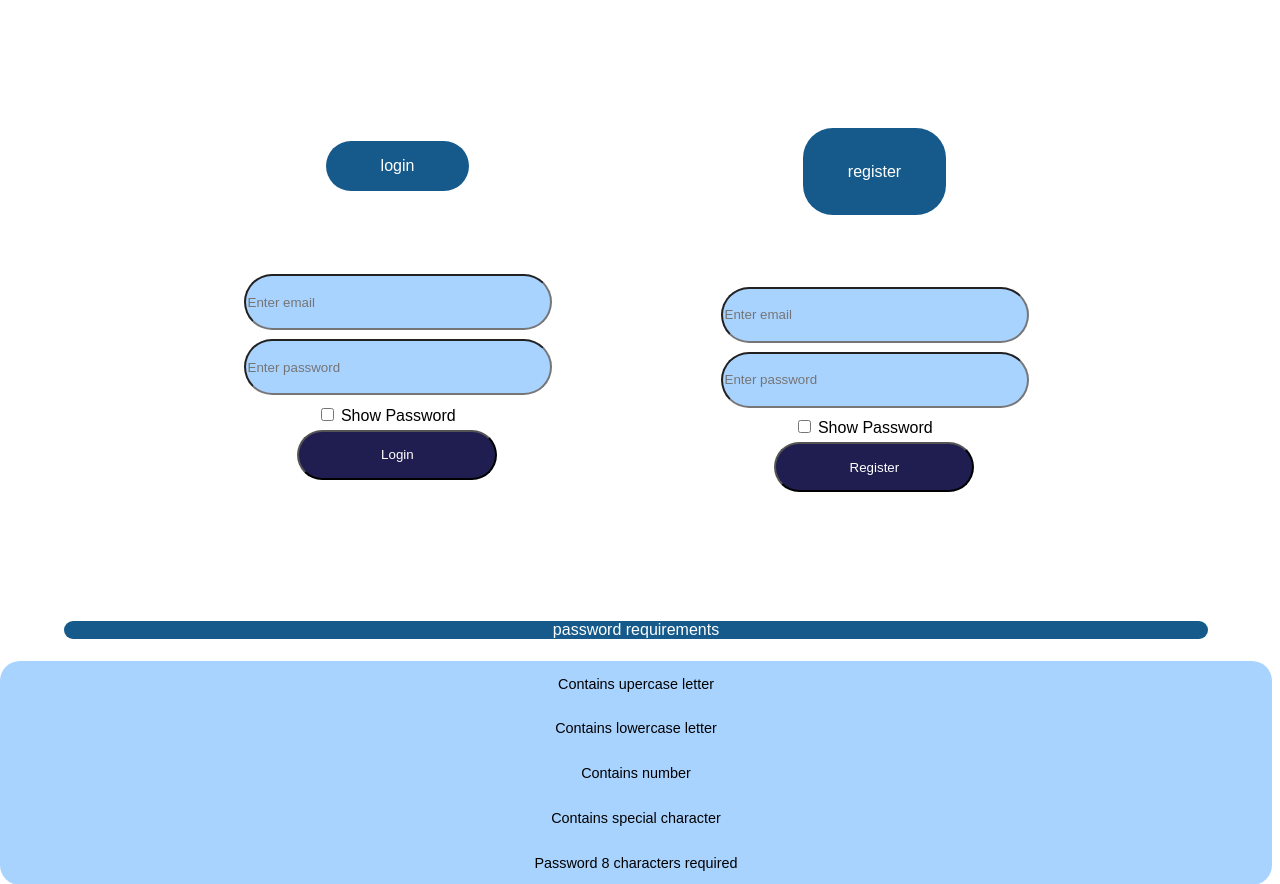
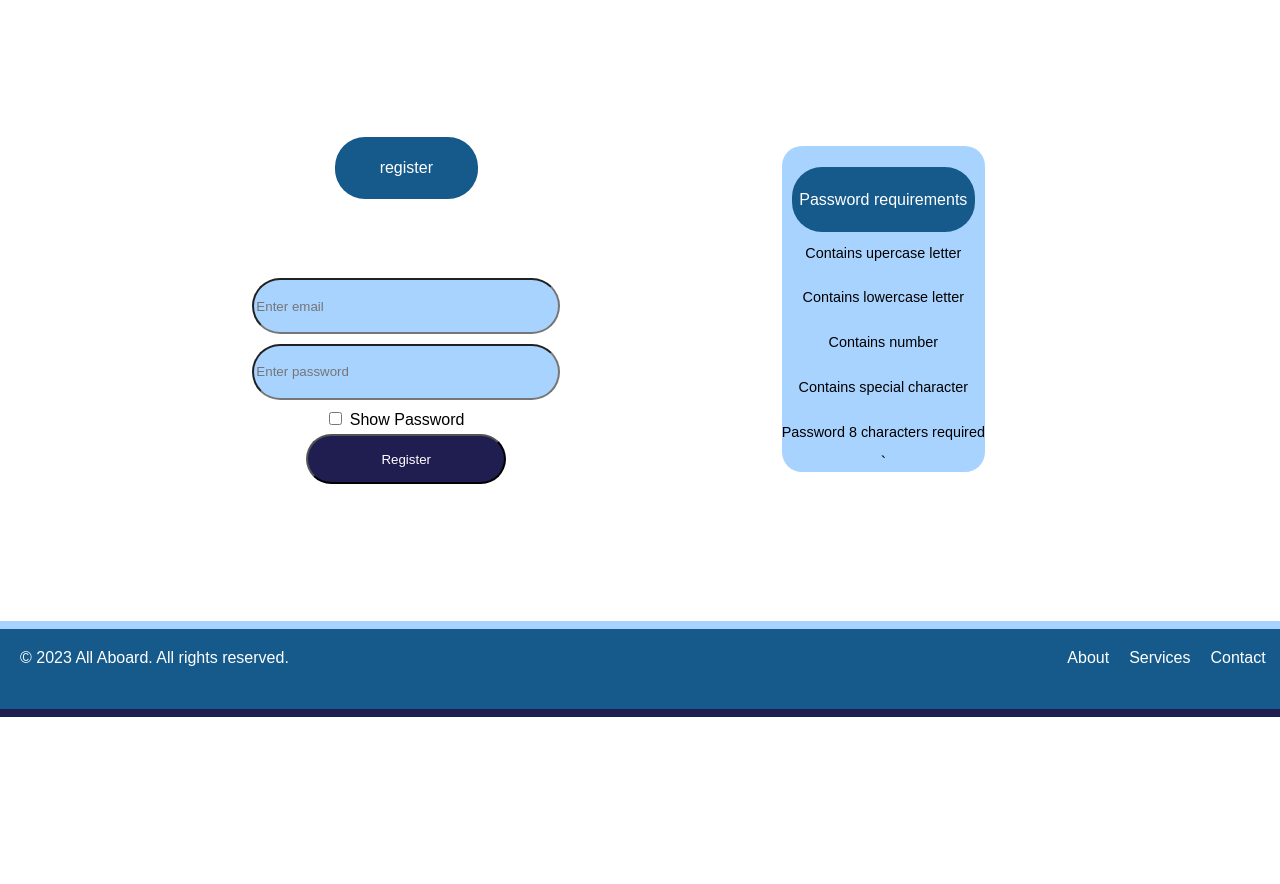
Before and after one commit to NotDetective/allaboard, a PHP site: page /register-page.php in a window 1280 px wide; the page is wider, and only the part inside the window is pictured. Shown: the part 80-964 px from the top of that part. After the commit the page ends 797 px from the top of that part, so only its background shows below. Run offline with PHP 8.4, Linux system fonts and the light colour scheme.

Commit message:
3rd time fixing the register page to stay liek ti should
fixed so it only has the needed stuff on the register page

```diff
--- a/css/account.css
+++ b/css/account.css
@@ -145,7 +145,7 @@ button:hover {
 
 .register-title{
     margin-bottom: 2%;
-    height: 17.5%;
+    height: 12.5%;
     width: 60%;
     background-color: var(--bl);
     color: var(--w);
--- a/register-page.php
+++ b/register-page.php
@@ -22,20 +22,6 @@
 
     <main>
         <div class="login-and-register-flexBox">
-            <div class="login-flexBox">
-                <div class="login-title">login</div>
-                <form name="login" action="pages/login.php" method="POST">
-                    <input id="emailLogin" name="emailLogin" type="text" placeholder="Enter email" require>
-
-                    <input id="passwordLogin" name="passwordLogin" type="password" placeholder="Enter password" require>
-
-                    <div class="checkbox">
-                        <input type="checkbox" onclick="showPasswordLogin()"> Show Password
-                    </div>
-
-                    <button name="loginSubmit" type="submit" onclick="loginFunction()">Login</button>
-                </form>
-            </div>
             <div class="register-flexBox">
                 <div class="register-title">register</div>
 
@@ -51,12 +37,8 @@
                         <button onclick="registerFunction()" id="registerSubmit" name="registerSubmit" type="submit">Register</button>
                     </form>
                 </div>
-
-
-
-        </div>
-        <div class="password-requirements-title">password requirements</div>
                 <div class="password-requirements">
+                    <div class="password-requirements-title">Password requirements</div>
                     <div>
                         <p id="passwordRequirementsUpercase">Contains upercase letter</p>
                     </div>
@@ -71,6 +53,7 @@
                     </div>
                     <div>
                         <p id="passwordRequirementsLength">Password 8 characters required</p>
+                    </div>`
                 </div>
             </div>
         </div>
```
Also changed, not shown: index.php (+0 -23 lines). Lines whose indentation alone changed are shown as unchanged.
